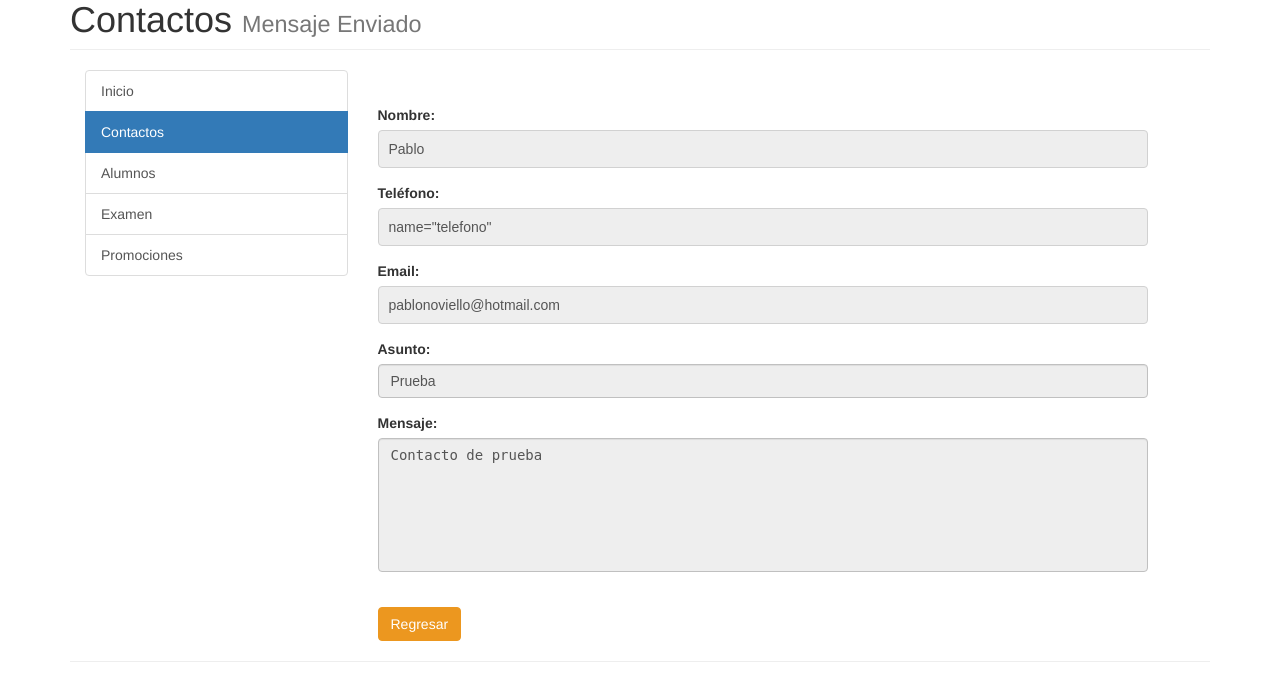
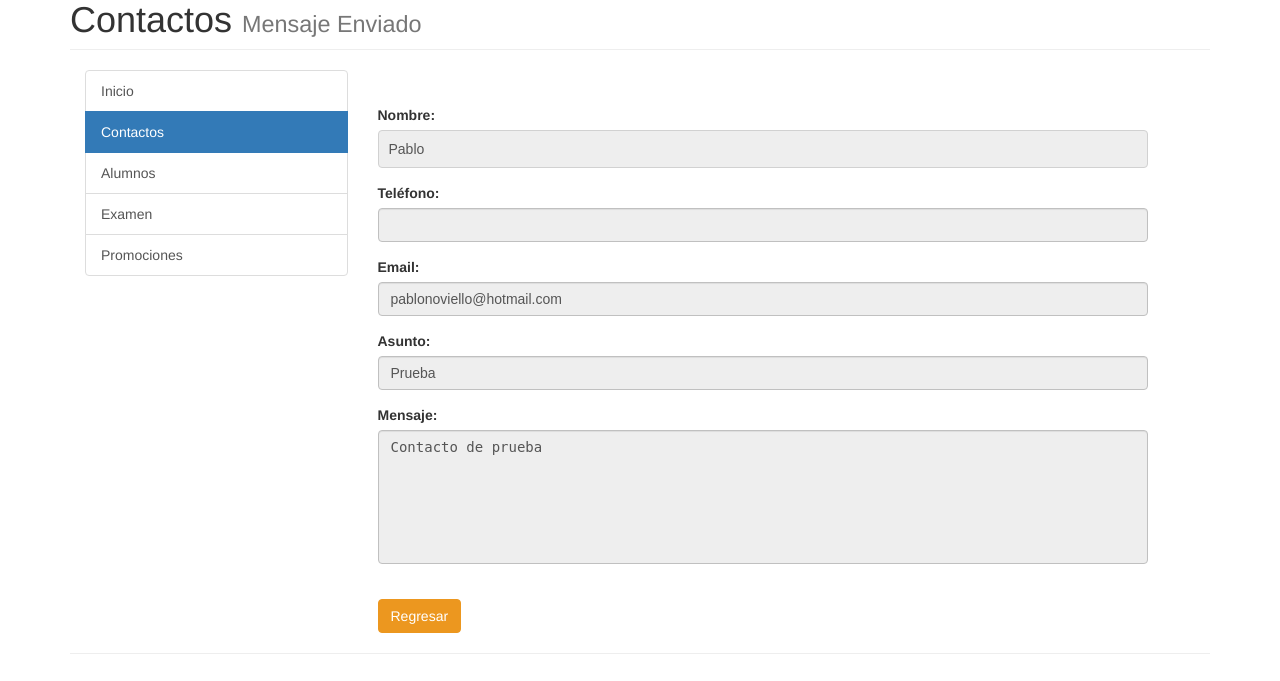
Before and after one commit to GuillermoRosello/EducAr, a PHP site: page /private/Contacto/mensaje_contacto.php?id=1 in a window 1280 px wide. Shown: the part 146-827 px from the top of the page. Run offline with PHP 8.4, Linux system fonts and the light colour scheme; the visitor is signed in with stand-in values (Sample User, id 1); data comes from the database, SQL or seed files in the repository; some libraries are stand-ins or nearby versions.

Commit message:
contacto

```diff
--- a/private/Contacto/mensaje_contacto.php
+++ b/private/Contacto/mensaje_contacto.php
@@ -28,32 +28,32 @@ if ($_SESSION['permisos']!="ADMIN") {header('location:'.url_for('private/index.p
                             <div class="control-group form-group">
                                 <div class="controls">
                                     <label>Nombre:</label>
-                                    <input type="text" class="form-control" value=<?php echo $contacto['contacto_nombre']; ?> name="nombre"  readonly>
+                                    <input type="text" class="form-control" value="<?php echo $contacto['contacto_nombre']; ?>" name="contacto_nombre"  readonly>
                                     <p class="help-block"></p>
                                 </div>
                             </div>
                             <div class="control-group form-group">
                                 <div class="controls">
                                     <label>Teléfono:</label>
-                                    <input type="tel" class="form-control" value=<?php echo $contacto['contacto_tel']; ?> name="telefono" readonly>
+                                    <input type="contacto_tel" class="form-control" value="<?php echo $contacto['contacto_tel']; ?>" name="telefono" readonly>
                                 </div>
                             </div>
                             <div class="control-group form-group">
                                 <div class="controls">
                                     <label>Email:</label>
-                                    <input type="email" class="form-control" value=<?php echo $contacto['contacto_email']; ?> name="email" readonly>
+                                    <input type="contacto_email" class="form-control" value="<?php echo $contacto['contacto_email']; ?>" name="email" readonly>
                                 </div>
                             </div>
                             <div class="control-group form-group">
                                 <div class="controls">
                                     <label>Asunto:</label>
-									<input type="asunto" class="form-control" value=<?php echo $contacto['contacto_asunto']; ?> name="asunto" readonly>
+									<input type="contacto_asunto" class="form-control" value="<?php echo $contacto['contacto_asunto']; ?>" name="asunto" readonly>
                                 </div>
                             </div>
 							<div class="control-group form-group">
                                 <div class="controls">
                                     <label>Mensaje:</label>
-                                    <textarea rows="6" cols="100" class="form-control" name="mensaje" maxlength="999" style="resize:none" readonly><?php echo $contacto['contacto_mensaje']; ?></textarea>
+                                    <textarea rows="6" cols="100" class="form-control" name="contacto_mensaje" maxlength="999" style="resize:none" readonly><?php echo $contacto['contacto_mensaje']; ?></textarea>
                                 </div>
                             </div>
                             <br>
```
Also changed, not shown: public/contacto.php (+5 -5 lines).
